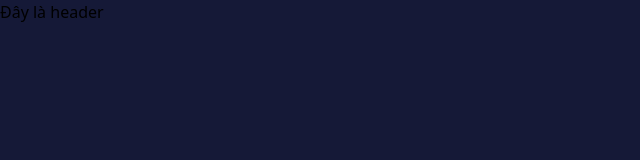
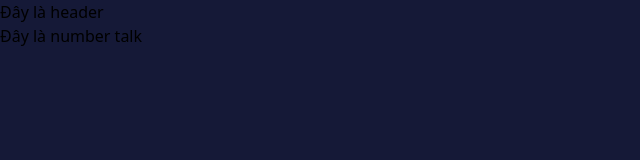
Before and after one commit to antking19/cyber_capstone, a website: page src/index.html in a window 1280 px wide. Shown: the full height of the page, 0-640 px from the left. Drawn offline with nearby package versions, Linux system fonts and the light colour scheme.

Commit message:
update number talk

```diff
--- a/src/index.html
+++ b/src/index.html
@@ -14,7 +14,7 @@
         <section id="carousel"></section>
 
         <!-- Number Talks (TVT) -->
-        <section id="number"></section>
+        <section id="number">Đây là number talk</section>
 
         <!-- About Us (TKC) -->
         <section id="aboutUs"></section>
```
